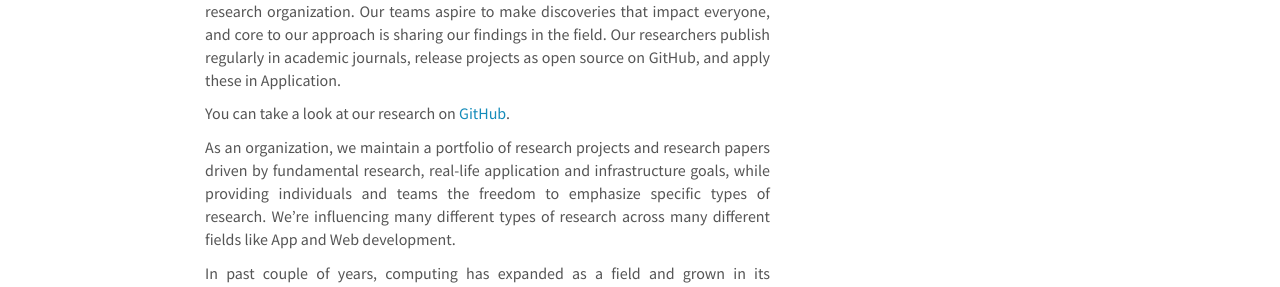
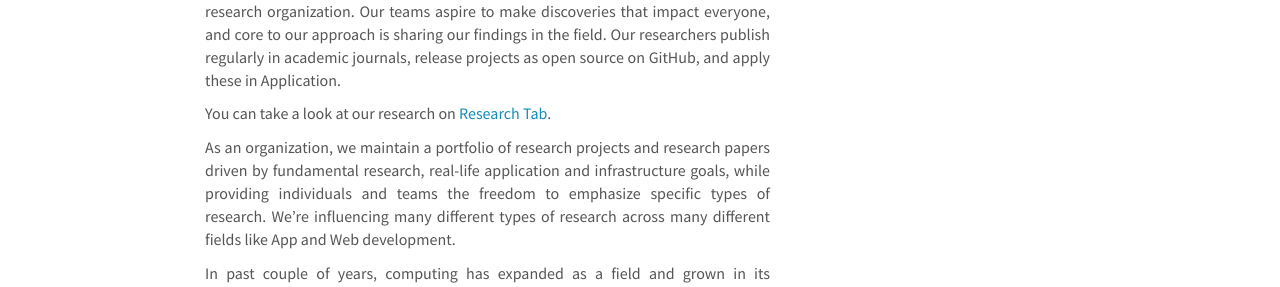
Before and after one commit to qxresearch/qxresearch.github.io, a Jekyll site: the page built from _pages/home.md, in a window 1280 px wide and 900 px high. Shown: the part 402-689 px from the top of the window. Built offline with Jekyll 4.4.1, drawn with Linux system fonts in a browser that asks for light colours; nearby versions of some CDN libraries; comment, search, counter and statistics services are not loaded.

Commit message:
Update home.md

```diff
--- a/_pages/home.md
+++ b/_pages/home.md
@@ -12,7 +12,7 @@ permalink: /
 
 qxresearch AI is a `Machine Learning` `Deep Learning` `Computer Vision` research organization. Our teams aspire to make discoveries that impact everyone, and core to our approach is sharing our findings in the field. Our researchers publish regularly in academic journals, release projects as open source on GitHub, and apply these in Application.<br>
 
-You can take a look at our research on [GitHub](https://github.com/qxresearch).
+You can take a look at our research on [Research Tab](https://qxresearch.github.io/research).
 
 As an organization, we maintain a portfolio of research projects and research papers driven by fundamental research, real-life application and infrastructure goals, while providing individuals and teams the freedom to emphasize specific types of research. We're influencing many different types of research across many different fields like App and Web development.
 
```
